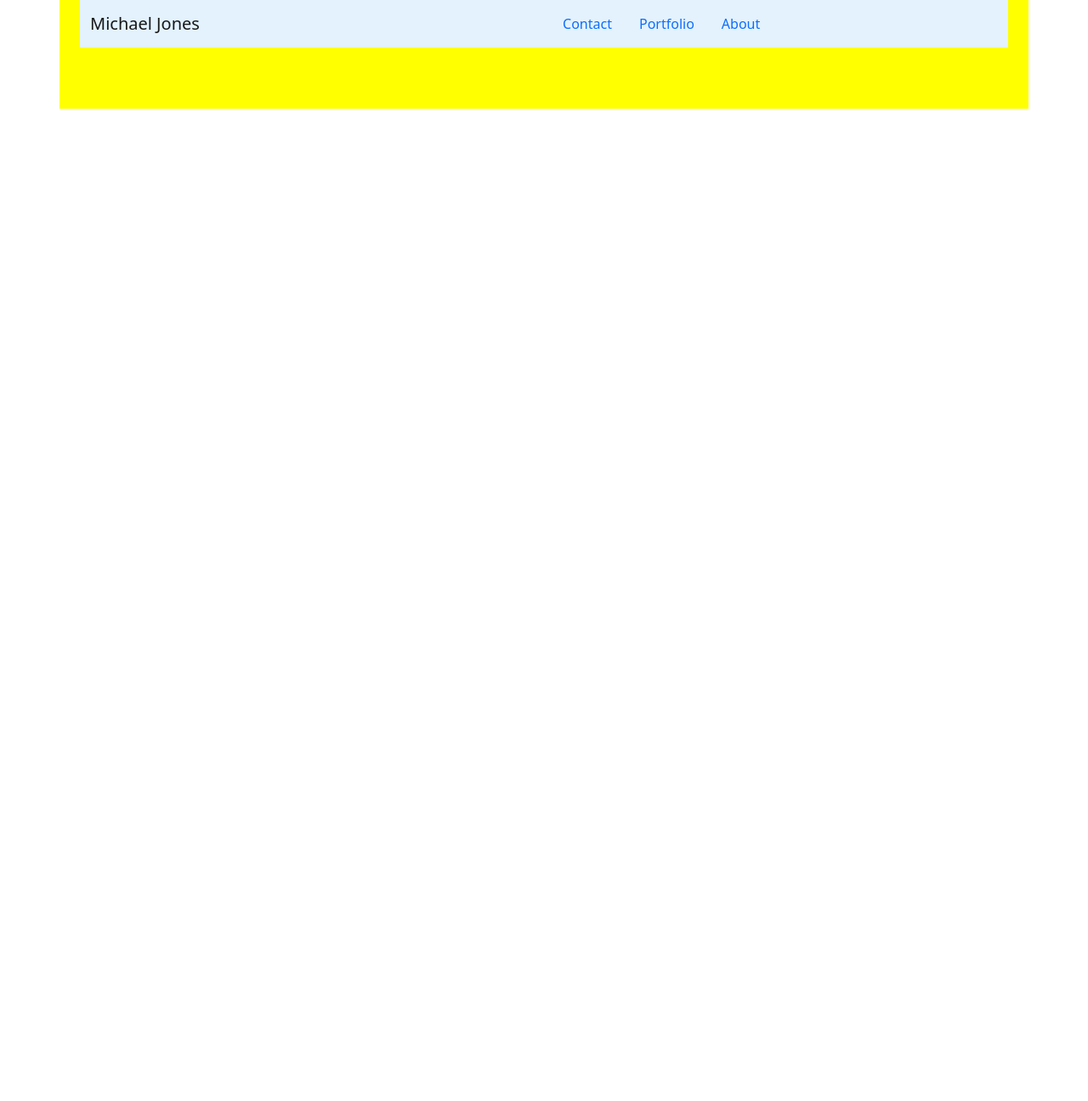
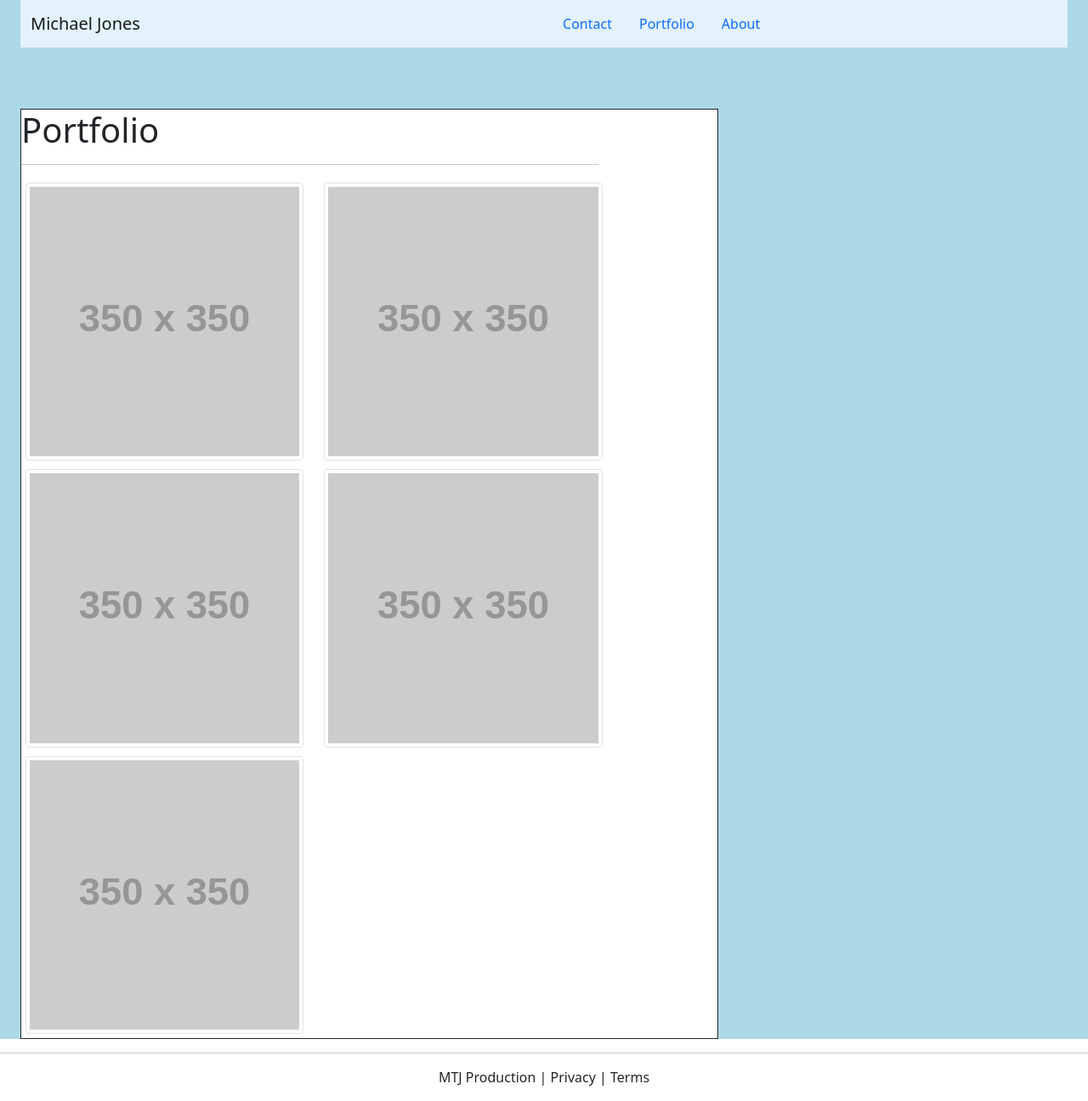
Before and after one commit to mtjones1979/AboutMichael, a plain HTML site: page portfolio.html in a window 1280 px wide. Shown: the whole page at 85% size. Before the commit the page ends 800 px from the top, so only its background shows below. Drawn offline with nearby package versions, Linux system fonts and the light colour scheme; placeholder pictures from the web are drawn by us.

Commit message:
framework

```diff
--- a/portfolio.html
+++ b/portfolio.html
@@ -9,15 +9,23 @@
     <title>Contacts</title>
 <!-- added Bootstrap link so this will work-->
     <link href="https://cdn.jsdelivr.net/npm/bootstrap@5.0.0-beta1/dist/css/bootstrap.min.css" rel="stylesheet" integrity="sha384-giJF6kkoqNQ00vy+HMDP7azOuL0xtbfIcaT9wjKHr8RbDVddVHyTfAAsrekwKmP1" crossorigin="anonymous">
-    <link rel="stylesheet" type="text/css" href="style.css">
+    <style>
+      img {
+        float:left;
+        margin: 5px;
+      }
+      p {
+        text-align: center;
+      }
+    </style>
 </head>
 <body>
     <!-- Navbar copied from getbootstrap -->
     <!-- static navbar -->
 
-  <div class="container" style="background-color: yellow;">
+<div class="container-fluid" style="background-color:lightblue;">
 
-    <div class="container">
+  <div class="container-fluid">
     <nav class="navbar sticky-top navbar-expand-lg navbar-light" style="background-color: #e3f2fd">
         <div class="container-fluid">
           <a class="navbar-brand" href="#">Michael Jones</a>
@@ -42,11 +50,49 @@
         </div>
     </nav>
   </div>
-
   <br>
   <br>
   <br>
+  <div class="container-fluid">
 
+    <div class="col-lg-8 border border-dark" style="background-color: white;">
+      <div class="row">
+        <div class="col-md-10">
+          <h1>Portfolio</h1>
+
+          <hr>
+
+            <div class="row">
+              <div class="col-md-6">
+                <img src="http://placehold.it/350x350" alt="Placeholder" class="img-thumbnail">
+              </div>
+              <div class="col-md-6">
+                <img src="http://placehold.it/350x350" alt="Placeholder" class="img-thumbnail">
+              </div>
+            </div>
+            <div class="row">
+              <div class="col-md-6">
+                <img src="http://placehold.it/350x350" alt="Placeholder" class="img-thumbnail">
+              </div>
+              <div class="col-md-6">
+                <img src="http://placehold.it/350x350" alt="Placeholder" class="img-thumbnail">
+              </div>
+            </div>
+            <div class="row">
+              <div class="col-md-6">
+                <img src="http://placehold.it/350x350" alt="Placeholder" class="img-thumbnail">
+              </div>
+            </div>
+        </div>
+      </div>
+    </div>
   </div>
+</div>
+
+<hr>
+<div class="footer" text-align= "center">
+  <p>MTJ Production | Privacy | Terms</p>
+</div>
+
 </body>
 </html>
```
Also changed, not shown: contact.html (+17 -4 lines), index.html (+45 -4 lines), 1 other file.
